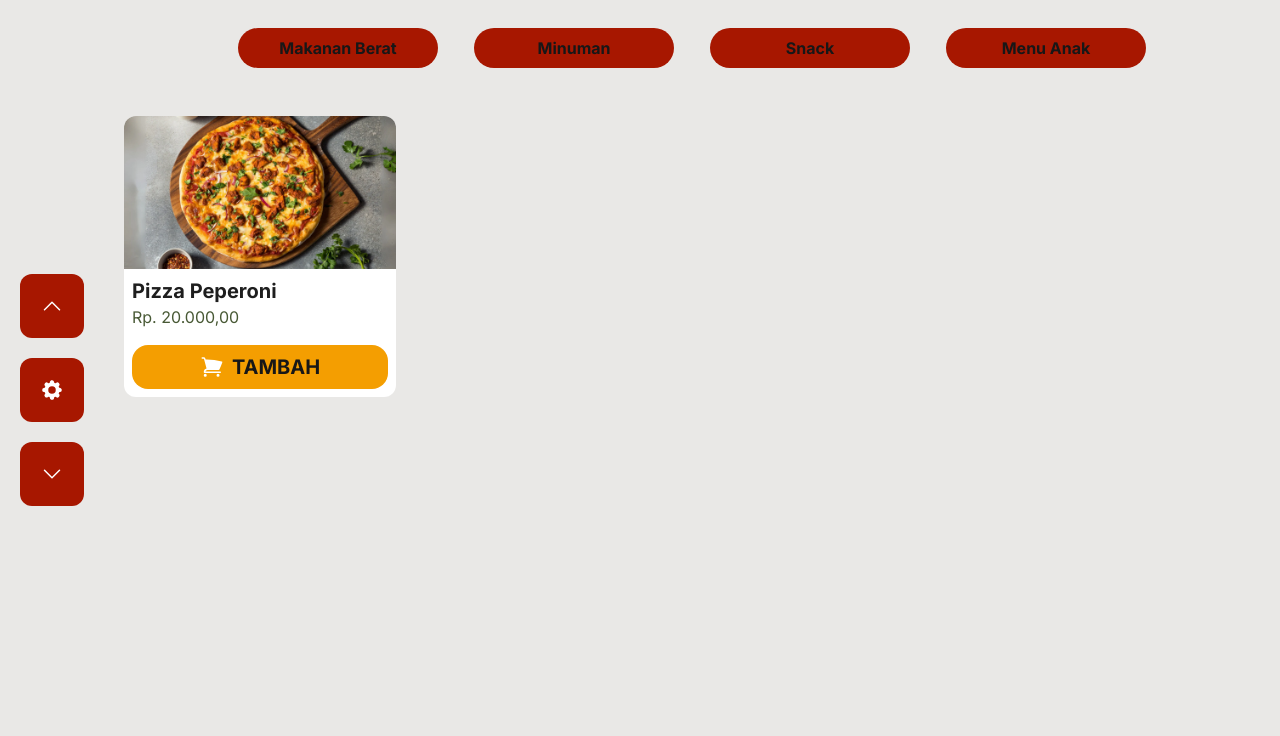
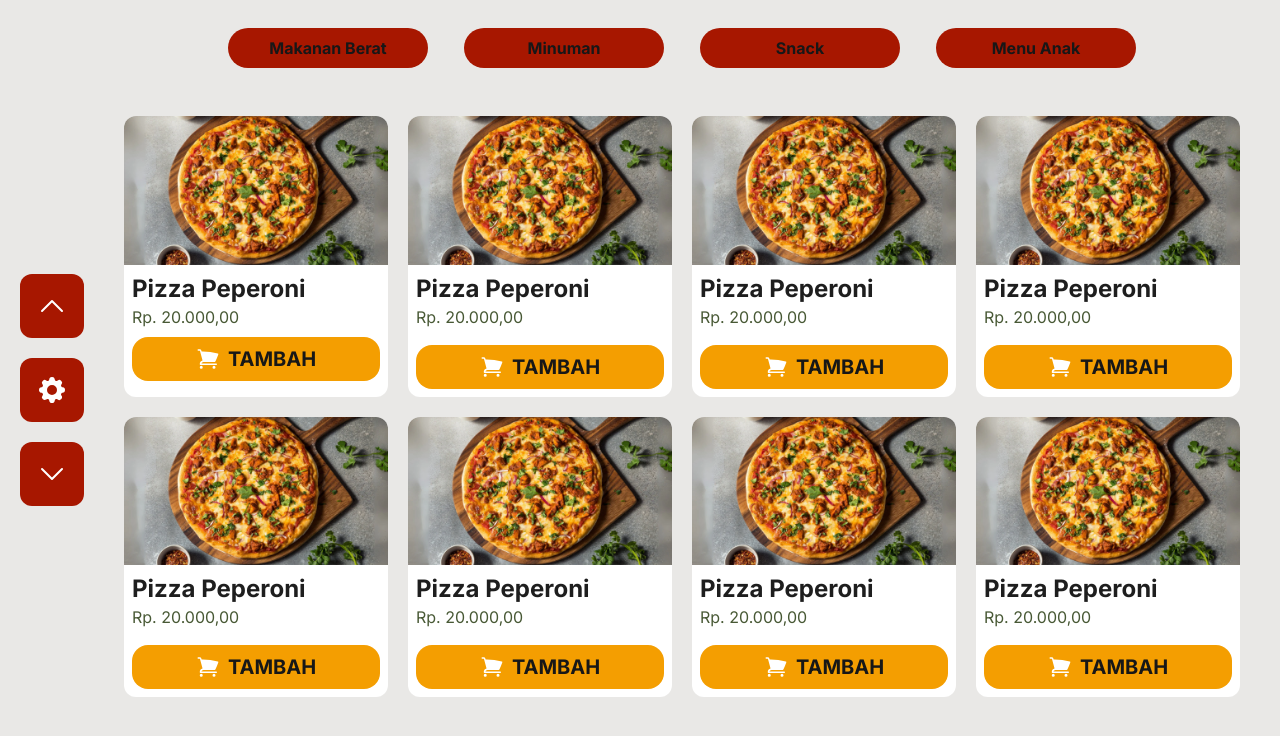
Before and after one commit to Renov30/orderin, a Next.js app in the folder orderin-app/: page / in a window 1280 px wide. Shown: the top 736 px of the page. Built offline with nearby package versions, Linux system fonts and the light colour scheme.

Commit message:
feat(ui): change padding and duplicate menu

```diff
--- a/orderin-app/app/page.tsx
+++ b/orderin-app/app/page.tsx
@@ -8,15 +8,15 @@ export default function Home() {
         <div className="flex h-screen">
           {/* tombol navigasi dan pengaturan */}
           <div className="flex items-center">
-            <div className="flex flex-col p-5 ">
-              <button className="p-5 bg-merah mb-5 rounded-xl hover:bg-red-900 transition ease-in-out cursor-pointer">
-                   <ChevronUpIcon className="h-6 w-6 text-white"/>
+            <div className="flex flex-col pl-5 ">
+              <button className="p-4 bg-merah mb-5 rounded-xl hover:bg-red-900 transition ease-in-out cursor-pointer">
+                   <ChevronUpIcon className="h-8 w-8 text-white"/>
               </button>
-              <div className="p-5 bg-merah mb-5 rounded-xl hover:bg-red-900 transition ease-in-out cursor-pointer">
-                <Cog8ToothIcon className="h-6 w-6 text-white"/>
+              <div className="p-4 bg-merah mb-5 rounded-xl hover:bg-red-900 transition ease-in-out cursor-pointer">
+                <Cog8ToothIcon className="h-8 w-8 text-white"/>
               </div>
-              <div className="p-5 bg-merah mb-5 rounded-xl hover:bg-red-900 transition ease-in-out cursor-pointer">
-                <ChevronDownIcon className="h-6 w-6 text-white"/>
+              <div className="p-4 bg-merah mb-5 rounded-xl hover:bg-red-900 transition ease-in-out cursor-pointer">
+                <ChevronDownIcon className="h-8 w-8 text-white"/>
               </div>
             </div>
           </div>
@@ -39,14 +39,119 @@ export default function Home() {
               </button>
             </div>
             {/* tampilan menu yang ada */}
-            <div className="grid grid-cols-4 gap-4 px-5 py-5 w-full">
+            <div className="grid grid-cols-4 gap-5 px-10 py-5 w-full">
               {/* card */}
               <div className="bg-putih flex flex-col items-center rounded-xl">
                 <div className="w-full bg-abu-skeleton rounded-t-xl overflow-hidden">
                   <Image src="/images/menus/chicken-pizza.webp" alt="nama menu" width={500} height={200}/>
                 </div>
+                <div className="px-2 pt-2 flex flex-col w-full">
+                  <p className="text-item font-bold text-2xl">Pizza Peperoni</p>
+                  <p className="text-ijo-gelap">Rp. 20.000,00</p>
+                </div>
+                <div className="p-2 flex justify-center items-center w-full ">
+                  <button className="flex items-center justify-center bg-oranye px-4 py-2 rounded-2xl w-full hover:bg-amber-600 transition ease-in-out cursor-pointer text-xl font-bold">
+                  <ShoppingCartIcon className="h-6 w-6 text-white mr-2"/>
+                  TAMBAH
+                  </button>
+                </div>
+              </div>
+              <div className="bg-putih flex flex-col items-center rounded-xl">
+                <div className="w-full bg-abu-skeleton rounded-t-xl overflow-hidden">
+                  <Image src="/images/menus/chicken-pizza.webp" alt="nama menu" width={500} height={200}/>
+                </div>
                 <div className="p-2 flex flex-col w-full">
-                  <p className="text-item font-bold text-xl">Pizza Peperoni</p>
+                  <p className="text-item font-bold text-2xl">Pizza Peperoni</p>
+                  <p className="text-ijo-gelap">Rp. 20.000,00</p>
+                </div>
+                <div className="p-2 flex justify-center items-center w-full ">
+                  <button className="flex items-center justify-center bg-oranye px-4 py-2 rounded-2xl w-full hover:bg-amber-600 transition ease-in-out cursor-pointer text-xl font-bold">
+                  <ShoppingCartIcon className="h-6 w-6 text-white mr-2"/>
+                  TAMBAH
+                  </button>
+                </div>
+              </div>
+              <div className="bg-putih flex flex-col items-center rounded-xl">
+                <div className="w-full bg-abu-skeleton rounded-t-xl overflow-hidden">
+                  <Image src="/images/menus/chicken-pizza.webp" alt="nama menu" width={500} height={200}/>
+                </div>
+                <div className="p-2 flex flex-col w-full">
+                  <p className="text-item font-bold text-2xl">Pizza Peperoni</p>
+                  <p className="text-ijo-gelap">Rp. 20.000,00</p>
+                </div>
+                <div className="p-2 flex justify-center items-center w-full ">
+                  <button className="flex items-center justify-center bg-oranye px-4 py-2 rounded-2xl w-full hover:bg-amber-600 transition ease-in-out cursor-pointer text-xl font-bold">
+                  <ShoppingCartIcon className="h-6 w-6 text-white mr-2"/>
+                  TAMBAH
+                  </button>
+                </div>
+              </div>
+              <div className="bg-putih flex flex-col items-center rounded-xl">
+                <div className="w-full bg-abu-skeleton rounded-t-xl overflow-hidden">
+                  <Image src="/images/menus/chicken-pizza.webp" alt="nama menu" width={500} height={200}/>
+                </div>
+                <div className="p-2 flex flex-col w-full">
+                  <p className="text-item font-bold text-2xl">Pizza Peperoni</p>
+                  <p className="text-ijo-gelap">Rp. 20.000,00</p>
+                </div>
+                <div className="p-2 flex justify-center items-center w-full ">
+                  <button className="flex items-center justify-center bg-oranye px-4 py-2 rounded-2xl w-full hover:bg-amber-600 transition ease-in-out cursor-pointer text-xl font-bold">
+                  <ShoppingCartIcon className="h-6 w-6 text-white mr-2"/>
+                  TAMBAH
+                  </button>
+                </div>
+              </div>
+              <div className="bg-putih flex flex-col items-center rounded-xl">
+                <div className="w-full bg-abu-skeleton rounded-t-xl overflow-hidden">
+                  <Image src="/images/menus/chicken-pizza.webp" alt="nama menu" width={500} height={200}/>
+                </div>
+                <div className="p-2 flex flex-col w-full">
+                  <p className="text-item font-bold text-2xl">Pizza Peperoni</p>
+                  <p className="text-ijo-gelap">Rp. 20.000,00</p>
+                </div>
+                <div className="p-2 flex justify-center items-center w-full ">
+                  <button className="flex items-center justify-center bg-oranye px-4 py-2 rounded-2xl w-full hover:bg-amber-600 transition ease-in-out cursor-pointer text-xl font-bold">
+                  <ShoppingCartIcon className="h-6 w-6 text-white mr-2"/>
+                  TAMBAH
+                  </button>
+                </div>
+              </div>
+              <div className="bg-putih flex flex-col items-center rounded-xl">
+                <div className="w-full bg-abu-skeleton rounded-t-xl overflow-hidden">
+                  <Image src="/images/menus/chicken-pizza.webp" alt="nama menu" width={500} height={200}/>
+                </div>
+                <div className="p-2 flex flex-col w-full">
+                  <p className="text-item font-bold text-2xl">Pizza Peperoni</p>
+                  <p className="text-ijo-gelap">Rp. 20.000,00</p>
+                </div>
+                <div className="p-2 flex justify-center items-center w-full ">
+                  <button className="flex items-center justify-center bg-oranye px-4 py-2 rounded-2xl w-full hover:bg-amber-600 transition ease-in-out cursor-pointer text-xl font-bold">
+                  <ShoppingCartIcon className="h-6 w-6 text-white mr-2"/>
+                  TAMBAH
+                  </button>
+                </div>
+              </div>
+              <div className="bg-putih flex flex-col items-center rounded-xl">
+                <div className="w-full bg-abu-skeleton rounded-t-xl overflow-hidden">
+                  <Image src="/images/menus/chicken-pizza.webp" alt="nama menu" width={500} height={200}/>
+                </div>
+                <div className="p-2 flex flex-col w-full">
+                  <p className="text-item font-bold text-2xl">Pizza Peperoni</p>
+                  <p className="text-ijo-gelap">Rp. 20.000,00</p>
+                </div>
+                <div className="p-2 flex justify-center items-center w-full ">
+                  <button className="flex items-center justify-center bg-oranye px-4 py-2 rounded-2xl w-full hover:bg-amber-600 transition ease-in-out cursor-pointer text-xl font-bold">
+                  <ShoppingCartIcon className="h-6 w-6 text-white mr-2"/>
+                  TAMBAH
+                  </button>
+                </div>
+              </div>
+              <div className="bg-putih flex flex-col items-center rounded-xl">
+                <div className="w-full bg-abu-skeleton rounded-t-xl overflow-hidden">
+                  <Image src="/images/menus/chicken-pizza.webp" alt="nama menu" width={500} height={200}/>
+                </div>
+                <div className="p-2 flex flex-col w-full">
+                  <p className="text-item font-bold text-2xl">Pizza Peperoni</p>
                   <p className="text-ijo-gelap">Rp. 20.000,00</p>
                 </div>
                 <div className="p-2 flex justify-center items-center w-full ">
```
Also changed, not shown: orderin-app/app/globals.css (+5 -3 lines).
